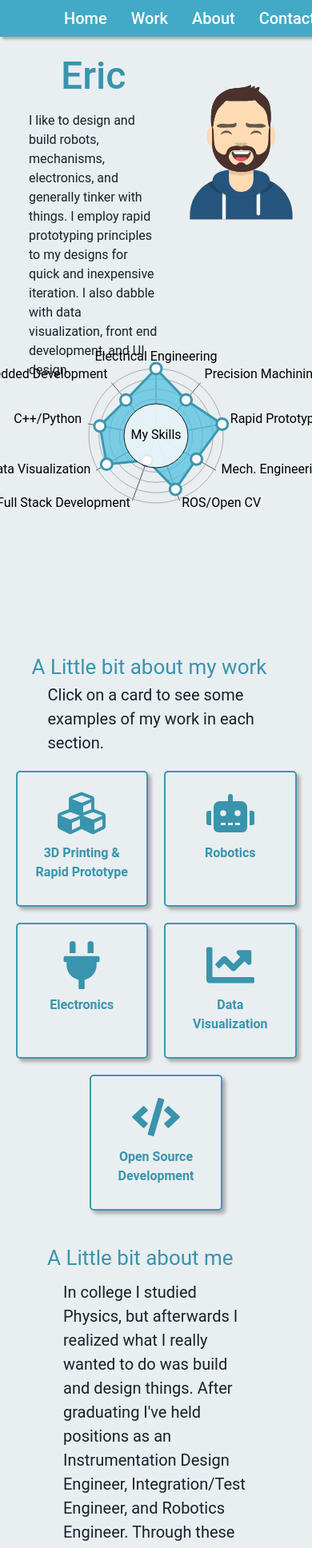
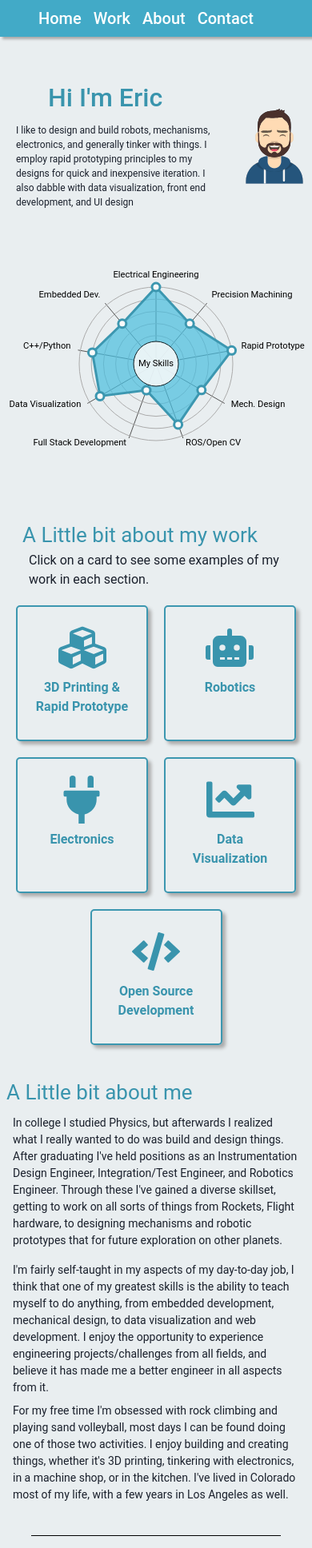
Before and after one commit to ericjunkins/about-me, a React (Create React App) app: page / in a window 390 px wide. Shown: the top 1936 px of the page at 80% size. Built offline with nearby package versions, Linux system fonts and the light colour scheme; the HTML template or start-up script is replaced by a standard one.

Commit message:
Adding responsive styles for mobile size

```diff
--- a/src/components/About.js
+++ b/src/components/About.js
@@ -5,19 +5,19 @@ const About = (props) => {
 
     return (
         <Center w="100%" py={10} id="about">
-            <Box w="80%" maxW="1500px" textAlign="start" px={5}>
+            <Box w="100%" maxW="1500px" textAlign="start" px={[2,5]}>
                 <Text fontWeight={400} fontSize={"26px"} color="nav.button"> A Little bit about me </Text>
                 {/* <Text px={10} pt={4} fontSize={"24px"}>
                     Work/Academic Related
                 </Text> */}
 
-                <Text px ={5} py={2} fontSize="20px">
+                <Text px ={[2,5]} py={2} fontSize={["14px", "14px", "20px", "20px"]}>
                     In college I studied Physics, but afterwards I realized what I really wanted to do was build and design things. After graduating
                     I've held positions as an Instrumentation Design Engineer, Integration/Test Engineer, and Robotics Engineer. Through these I've gained
                     a diverse skillset, getting to work on all sorts of things from Rockets, Flight hardware, to designing mechanisms and robotic prototypes
                     that for future exploration on other planets.
                 </Text>
-                <Text px ={5} py={2} fontSize="20px">
+                <Text px ={[2,5]} py={2} fontSize={["14px", "14px", "20px", "20px"]}>
                     I'm fairly self-taught in my aspects of my day-to-day job, I think that one of my greatest skills is the ability to teach myself to do anything, from embedded development,
                     mechanical design, to data visualization and web development. I enjoy the opportunity to experience engineering projects/challenges from all fields, and believe it has made me a better engineer in all aspects from it.
                 </Text>
@@ -26,7 +26,7 @@ const About = (props) => {
                 {/* <Text px ={10} py={4} fontSize={"24px"}>
                     Personal life
                 </Text> */}
-                <Text px ={5} py={0} fontSize="20px">
+                <Text px ={[2,5]} py={0} fontSize={["14px", "14px", "20px", "20px"]}>
                     For my free time I'm obsessed with rock climbing and playing sand volleyball, most days I can be found doing one of those two activities. I enjoy
                     building and creating things, whether it's 3D printing, tinkering with electronics, in a machine shop, or in the kitchen. I've lived in Colorado most of my life,
                     with a few years in Los Angeles as well.
--- a/src/components/D3Container.js
+++ b/src/components/D3Container.js
@@ -1,7 +1,7 @@
 import React, {useState, useEffect} from "react";
 import {Center, Flex, Box} from "@chakra-ui/react";
 
-const D3Container = ({title, generate, data, color, margin}) => {
+const D3Container = ({title, generate, data, color, margin, size}) => {
     useEffect(() => {
         let ele = document.getElementById('d3-' + title)
         generate({
@@ -10,7 +10,8 @@ const D3Container = ({title, generate, data, color, margin}) => {
             height: ele.offsetHeight,
             data: data,
             color: color,
-            margin: margin
+            margin: margin,
+            size: size
         });
     }, [])
 
--- a/src/components/Introduction.js
+++ b/src/components/Introduction.js
@@ -9,15 +9,18 @@ const Introduction = ({size}) => {
     //     config
     // }
     return (
-        <Center textAlign="start" w="100%" pt={15} mt={"80px"}>
-            <Flex justify="space-between" w={["100%"]} maxW="1500px" px={4}>
+        <Center textAlign="start" w="100%" pt={[0, 15]} mt={"80px"}>
+            <Flex justify="space-between" w={["100%"]} maxW="1500px" px={[0, 4]}>
+
+
                 <Center h="200px">
                 <VStack textAlign="start" px={5}>
-                    <Text fontSize="48px" w="100%" fontWeight={500} color="nav.button" px={10}> Hi I'm Eric </Text>
-                    <Text fontSize={["16px","16px","16px","22px"]} px={0}> I like to design and build robots, mechanisms, electronics, and generally tinker with things. I employ rapid prototyping principles to my designs for quick and inexpensive iteration. I also dabble with data visualization, front end development, and UI design</Text>
+                    <Text fontSize={["32px","48px"]} w="100%" fontWeight={500} color="nav.button" px={10}> Hi I'm Eric </Text>
+                    <Text fontSize={["12px","12px","16px","22px"]} px={0}> I like to design and build robots, mechanisms, electronics, and generally tinker with things. I employ rapid prototyping principles to my designs for quick and inexpensive iteration. I also dabble with data visualization, front end development, and UI design</Text>
                 </VStack>
+
+                <Image src={Myself} alt="Robot" boxSize={["100px","180px"]}/>
                 </Center>
-                <Image src={Myself} alt="Robot" boxSize="180px"/>
             </Flex>
         </Center>
     )
--- a/src/components/Navbar.js
+++ b/src/components/Navbar.js
@@ -11,16 +11,16 @@ const NavButton = styled.button`
 
 `
 
-const Navbar = (props) => {
+const Navbar = ({size}) => {
 
     const navTo = (loc) => {
         window.location.replace(loc)
     }
 
-    return (
-        <Flex justify="space-between" background="nav.background" py={2} w="100%" px={20} boxShadow="3px 3px 3px #ababab" position="fixed">
-            <Box></Box>
-            <HStack spacing="30px" color="#fff">
+    const buttons = ( size.width >= 500 ?
+        <Flex justify={["space-between"]}>
+            <Box w="0px"></Box>
+            <HStack spacing={["15px", "15px", "30px", "30px"]} color="#fff" w="100%">
                 <NavButton onClick={() => navTo("/about-me/#home")}>
                     <Text fontSize="20px" fontWeight={500}> Home </Text>
                 </NavButton>
@@ -33,10 +33,29 @@ const Navbar = (props) => {
                 <NavButton onClick={() => navTo("/about-me/#contact")}>
                     <Text fontSize="20px" fontWeight={500}> Contact </Text>
                 </NavButton>
-                {/* <NavButton onClick={() => navTo("/#home")}>
-                    <Text fontSize="20px" fontWeight={500}> Resume </Text>
-                </NavButton> */}
             </HStack>
+        </Flex> :
+        <Center>
+            <HStack spacing={["15px", "15px", "30px", "30px"]} color="#fff" w="100%">
+                <NavButton onClick={() => navTo("/about-me/#home")}>
+                    <Text fontSize="20px" fontWeight={500}> Home </Text>
+                </NavButton>
+                <NavButton onClick={() => navTo("/about-me/#work")}>
+                    <Text fontSize="20px" fontWeight={500}> Work </Text>
+                </NavButton>
+                <NavButton onClick={() => navTo("/about-me/#about")}>
+                    <Text fontSize="20px" fontWeight={500}> About </Text>
+                </NavButton>
+                <NavButton onClick={() => navTo("/about-me/#contact")}>
+                    <Text fontSize="20px" fontWeight={500}> Contact </Text>
+                </NavButton>
+            </HStack>
+        </Center>
+    )
+
+    return (
+        <Flex background="nav.background" py={2} w="100%" px={[12, 20]} boxShadow="3px 3px 3px #ababab" position="fixed">
+            {buttons}
         </Flex>
     )
 }
--- a/src/components/SkillsChart.js
+++ b/src/components/SkillsChart.js
@@ -8,7 +8,7 @@ import {skills} from "../data/skillset";
 const SkillsChart = ({size}) => {
     let margin;
     if (size.width < 500) {
-        margin = { top: 20, bottom: 20, right: 20, left: 20}
+        margin = { top: 0, bottom: 0, right: 75, left: 75}
     } else if (size.width < 900) {
         margin = { top: 20, bottom: 20, right: 40, left: 40}
     } else {
@@ -16,14 +16,19 @@ const SkillsChart = ({size}) => {
     }
     return (
         <Center pt={0} w="100%">
-            <Box h={["500px", "500px", "500px", "700px"]} w={["100%"]} maxW={["768px"]}>
+            <Box h={["350px", "500px", "500px", "700px"]} w={["100%"]} maxW={["768px"]}>
+                { size.width ?
                     <D3Container
                         title="spider-chart"
                         generate={GenerateChart}
                         data={skills}
                         color="#49bede"
                         margin={margin}
+                        size={size}
                     />
+                    : null
+                }
+
             </Box>
         </Center>
     )
--- a/src/components/Work.js
+++ b/src/components/Work.js
@@ -200,10 +200,10 @@ const Work = (props) => {
     return (
         <Box>
             <Center w="100%">
-                <Box w="90%" maxW="1500px" id="work">
-                    <Box textAlign="start" px={5} py={5}>
+                <Box w="100%" maxW="1500px" id="work" px={2, 5}>
+                    <Box textAlign="start" px={[2, 5]} py={5}>
                     <Text fontWeight={400} fontSize={"26px"} color="nav.button"> A Little bit about my work </Text>
-                        <Text px={5} fontSize={"20px"}>
+                        <Text px={[2, 5]} fontSize={["16px", "16px", "20px", "20px"]}>
                             Click on a card to see some examples of my work in each section.
                         </Text>
                     </Box>
--- a/src/components/d3/SpiderChart.js
+++ b/src/components/d3/SpiderChart.js
@@ -22,8 +22,9 @@ function chart(config){
         svg,
         data = config.data,
         radarChart,
-        color = config.color
-
+        color = config.color,
+        fontSize = config.size.width < 500 ? "0.7em" : "1em"
+    // console.log(config.size)
 
     function spider(){
         initialize();
@@ -98,7 +99,7 @@ function chart(config){
             .attr('class', 'spider-dots')
             .attr('cx', d=> d.x)
             .attr('cy', d=> d.y)
-            .attr('r', 7)
+            .attr('r', config.size.width <= 500 ? 5: 7)
 
         var texts = radarChart.selectAll('text')
             .data(data, d=> d.label)
@@ -108,10 +109,11 @@ function chart(config){
             .attr('x', d=> angleToCoordinate(d.angle, 5.8).x)
             .attr('y', d=> angleToCoordinate(d.angle, 5.8).y)
             .attr('text-anchor', d=> d.anchor)
+            .attr('font-size', fontSize)
             .text(d=> d.label)
 
         radarChart.append('circle')
-            .attr('r', 40)
+            .attr('r', config.size.width <= 500 ? 28: 40)
             .attr('class', 'spider-middle')
 
         radarChart.append('text')
@@ -119,6 +121,7 @@ function chart(config){
             .attr('y', 0)
             .attr('text-anchor', 'middle')
             .attr('dominant-baseline', 'middle')
+            .attr('font-size', fontSize)
             .text('My Skills')
     }
 
--- a/src/data/skillset.js
+++ b/src/data/skillset.js
@@ -1,11 +1,11 @@
 export const skills = [
     {label: "Electrical Engineering", value: 5, anchor: 'middle'},
-    {label: "Embedded Development", value: 3, anchor: 'end'},
+    {label: "Embedded Dev.", value: 3, anchor: 'end'},
     {label: "C++/Python", value: 4, anchor: 'end'},
     {label: "Data Visualization", value: 4, anchor: 'end'},
     {label: "Full Stack Development", value: 1, anchor: 'end'},
     {label: "ROS/Open CV", value: 4, anchor: 'start'},
-    {label: "Mech. Engineering", value: 3, anchor: 'start'},
+    {label: "Mech. Design", value: 3, anchor: 'start'},
     {label: "Rapid Prototype", value: 5, anchor: 'start'},
     {label: "Precision Machining", value: 3, anchor: 'start'},
 ]
```
Also changed, not shown: src/components/Contact.js (+6 -6 lines). Lines whose indentation alone changed are shown as unchanged.
